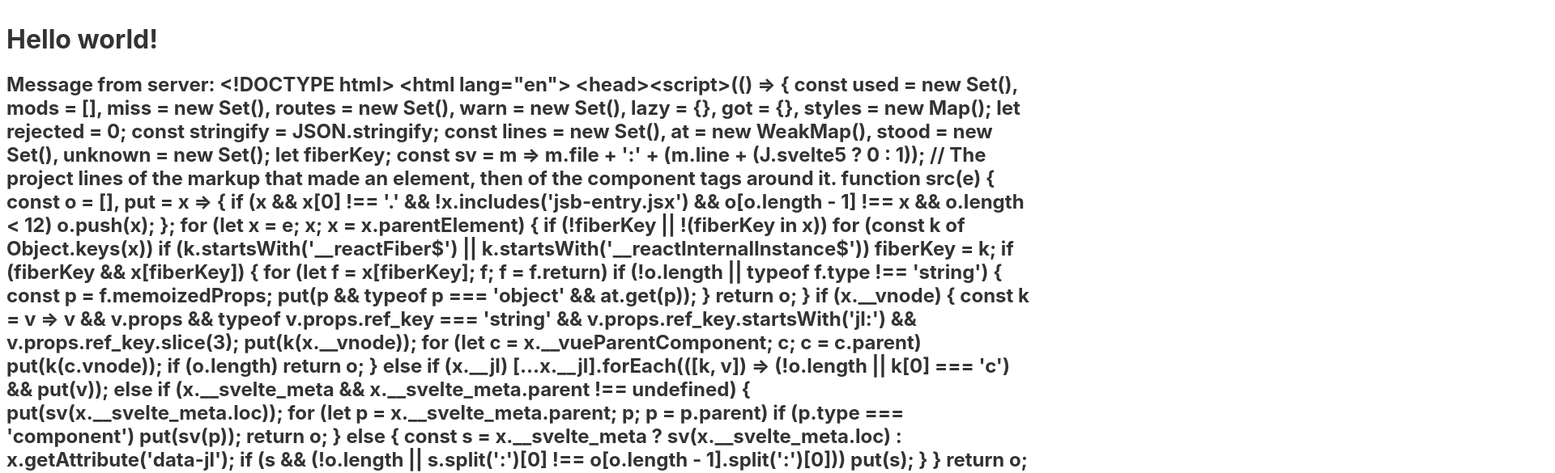
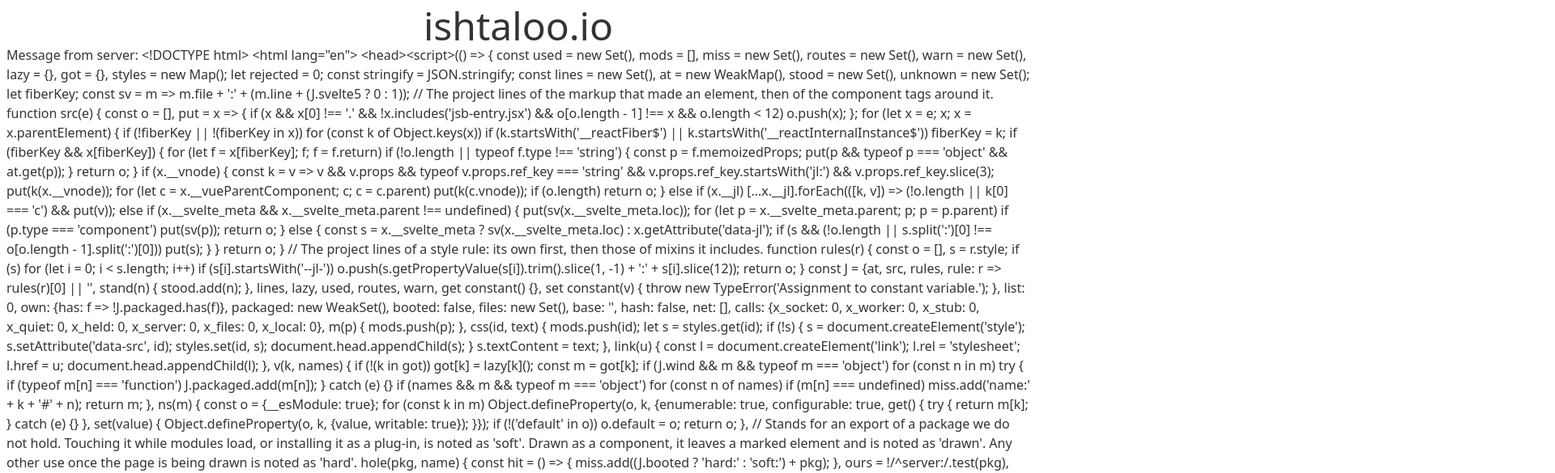
Before and after one commit to y-golde/Ishtaloo.io, a Svelte app in the folder Client/: page / in a window 1280 px wide. Shown: the top 585 px of the page at 81% size, 1920 px wide, since content can reach past the window. Built offline with nearby package versions, Linux system fonts and the light colour scheme.

Commit message:
added tailwind

```diff
--- a/Client/package.json
+++ b/Client/package.json
@@ -15,7 +15,9 @@
     "@rollup/plugin-typescript": "^8.0.0",
     "@tsconfig/svelte": "^1.0.0",
     "@types/node": "^15.0.2",
+    "autoprefixer": "^9.8.6",
     "dotenv": "^9.0.0",
+    "postcss": "^7.0.35",
     "rollup": "^2.3.4",
     "rollup-plugin-css-only": "^3.1.0",
     "rollup-plugin-livereload": "^2.0.0",
@@ -24,6 +26,7 @@
     "svelte": "^3.0.0",
     "svelte-check": "^1.0.0",
     "svelte-preprocess": "^4.0.0",
+    "tailwindcss": "npm:@tailwindcss/postcss7-compat@^2.1.2",
     "tslib": "^2.0.0",
     "typescript": "^4.0.0"
   },
--- /dev/null
+++ b/Client/postcss.config.js
@@ -0,0 +1,6 @@
+module.exports = {
+  plugins: {
+    tailwindcss: {},
+    autoprefixer: {},
+  },
+}
--- a/Client/rollup.config.js
+++ b/Client/rollup.config.js
@@ -1,22 +1,22 @@
-import path from 'path'
-import { config } from 'dotenv';
-import css from 'rollup-plugin-css-only';
-import svelte from 'rollup-plugin-svelte';
-import replace from '@rollup/plugin-replace';
-import { terser } from 'rollup-plugin-terser';
-import commonjs from '@rollup/plugin-commonjs';
-import sveltePreprocess from 'svelte-preprocess';
-import resolve from '@rollup/plugin-node-resolve';
-import livereload from 'rollup-plugin-livereload';
-import typescript from '@rollup/plugin-typescript';
+import path from "path";
+import { config } from "dotenv";
+import css from "rollup-plugin-css-only";
+import svelte from "rollup-plugin-svelte";
+import replace from "@rollup/plugin-replace";
+import { terser } from "rollup-plugin-terser";
+import commonjs from "@rollup/plugin-commonjs";
+import sveltePreprocess from "svelte-preprocess";
+import resolve from "@rollup/plugin-node-resolve";
+import livereload from "rollup-plugin-livereload";
+import typescript from "@rollup/plugin-typescript";
 
 const production = !process.env.ROLLUP_WATCH;
 
 const envVariables = config({
-	path : production
-		? path.resolve(__dirname , './.env.prod')
-		: path.resolve(__dirname , './.env')
-}).parsed
+    path: production
+        ? path.resolve(__dirname, "./.env.prod")
+        : path.resolve(__dirname, "./.env"),
+}).parsed;
 
 function serve() {
     let server;
@@ -28,36 +28,45 @@
     return {
         writeBundle() {
             if (server) return;
-			server = require('child_process').spawn('npm', ['run', 'start', '--', '--dev'], {
-				stdio: ['ignore', 'inherit', 'inherit'],
-				shell: true
-			});
+            server = require("child_process").spawn(
+                "npm",
+                ["run", "start", "--", "--dev"],
+                {
+                    stdio: ["ignore", "inherit", "inherit"],
+                    shell: true,
+                }
+            );
 
-			process.on('SIGTERM', toExit);
-			process.on('exit', toExit);
-		}
+            process.on("SIGTERM", toExit);
+            process.on("exit", toExit);
+        },
     };
 }
 
 export default {
-	input: 'src/main.ts',
+    input: "src/main.ts",
     output: {
         sourcemap: true,
-		format: 'iife',
-		name: 'app',
-		file: 'public/build/bundle.js'
+        format: "iife",
+        name: "app",
+        file: "public/build/bundle.js",
     },
     plugins: [
         svelte({
-			preprocess: sveltePreprocess({ sourceMap: !production }),
+            preprocess: sveltePreprocess({
+                sourceMap: !production,
+                postcss: {
+                    plugins: [require("tailwindcss"), require("autoprefixer")],
+                },
+            }),
             compilerOptions: {
                 // enable run-time checks when not in production
-				dev: !production
-			}
+                dev: !production,
+            },
         }),
         // we'll extract any component CSS out into
         // a separate file - better for performance
-		css({ output: 'bundle.css' }),
+        css({ output: "bundle.css" }),
 
         // If you have external dependencies installed from
         // npm, you'll most likely need these plugins. In
@@ -66,18 +75,18 @@
         // https://github.com/rollup/plugins/tree/master/packages/commonjs
         resolve({
             browser: true,
-			dedupe: ['svelte']
+            dedupe: ["svelte"],
         }),
         commonjs(),
         replace({
             globalThis: JSON.stringify({
-				...envVariables
+                ...envVariables,
             }),
-			'process.env' : production ? '"production"' : '"dev"'
+            "process.env": production ? '"production"' : '"dev"',
         }),
         typescript({
             sourceMap: !production,
-			inlineSources: !production
+            inlineSources: !production,
         }),
 
         // In dev mode, call `npm run start` once
@@ -86,13 +95,13 @@
 
         // Watch the `public` directory and refresh the
         // browser on changes when not in production
-		!production && livereload('public'),
+        !production && livereload("public"),
 
         // If we're building for production (npm run build
         // instead of npm run dev), minify
-		production && terser()
+        production && terser(),
     ],
     watch: {
-		clearScreen: false
-	}
+        clearScreen: false,
+    },
 };
--- a/Client/src/App.svelte
+++ b/Client/src/App.svelte
@@ -1,6 +1,10 @@
 <script lang="ts">
 	import axios from 'axios';
 	import { onMount } from 'svelte';
+
+	import Headline from './Common/Headline.svelte';
+
+	const headlineText = 'ishtaloo.io'
 
 	let name = 'world';
 	let message = 'loading...';
@@ -18,6 +22,12 @@
 	});
 </script>
 
-<h1>Hello {name}!</h1>
+<style global lang="postcss">
+  @tailwind base;
+  @tailwind components;
+  @tailwind utilities;
+</style>
+
+<Headline text={headlineText}></Headline>
 
 <h2>Message from server: {message}</h2>
--- /dev/null
+++ b/Client/src/Common/Headline.svelte
@@ -0,0 +1,5 @@
+<script lang="ts">
+    export let text : string;
+</script>
+
+<div class="text-5xl text-center">{text}</div>
--- /dev/null
+++ b/Client/tailwind.config.js
@@ -0,0 +1,18 @@
+module.exports = {
+    future: {
+        purgeLayersByDefault: true,
+        removeDeprecatedGapUtilities: true,
+    },
+    purge: {
+        content: ["./src/**/*.svelte"],
+        enabled: false, // disable purge in dev
+    },
+    darkMode: false, // or 'media' or 'class'
+    theme: {
+        extend: {},
+    },
+    variants: {
+        extend: {},
+    },
+    plugins: [],
+};
```
Also changed, not shown: 1 other file (tests, documents, lock files or other folders). Lines whose indentation alone changed are shown as unchanged.
